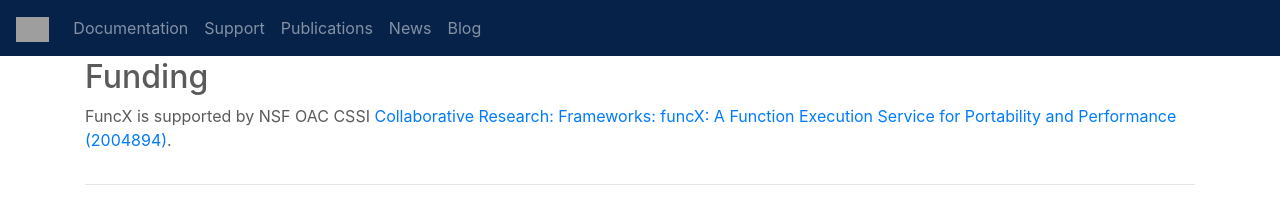
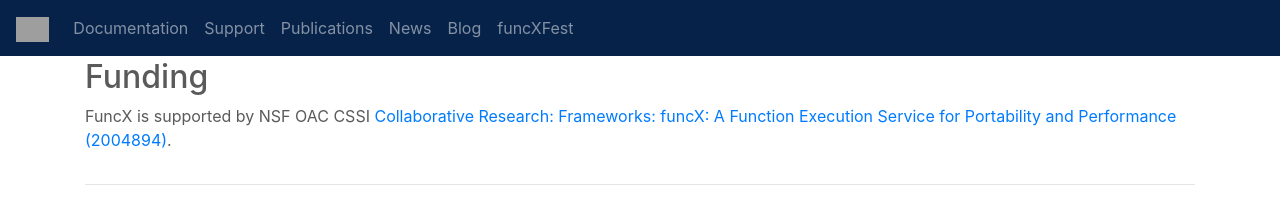
Before and after one commit to funcx-faas/funcx-faas.github.io, a Jekyll site: the page built from funding.html, in a window 1280 px wide. Shown: the top 203 px of the page. Built offline with Jekyll 4.4.1, drawn with Linux system fonts in a browser that asks for light colours; grey boxes are pictures that could not be loaded.

Commit message:
Update default.html

```diff
--- a/_layouts/default.html
+++ b/_layouts/default.html
@@ -66,6 +66,9 @@
             <li class="nav-item">
               <a class="nav-link" href="/blog.html">Blog</a>
             </li>
+	    <li class="nav-item">
+              <a class="nav-link" href="/funcxfest2021.html">funcXFest</a>
+            </li>
           </ul>
         </div>
       </nav>
```
